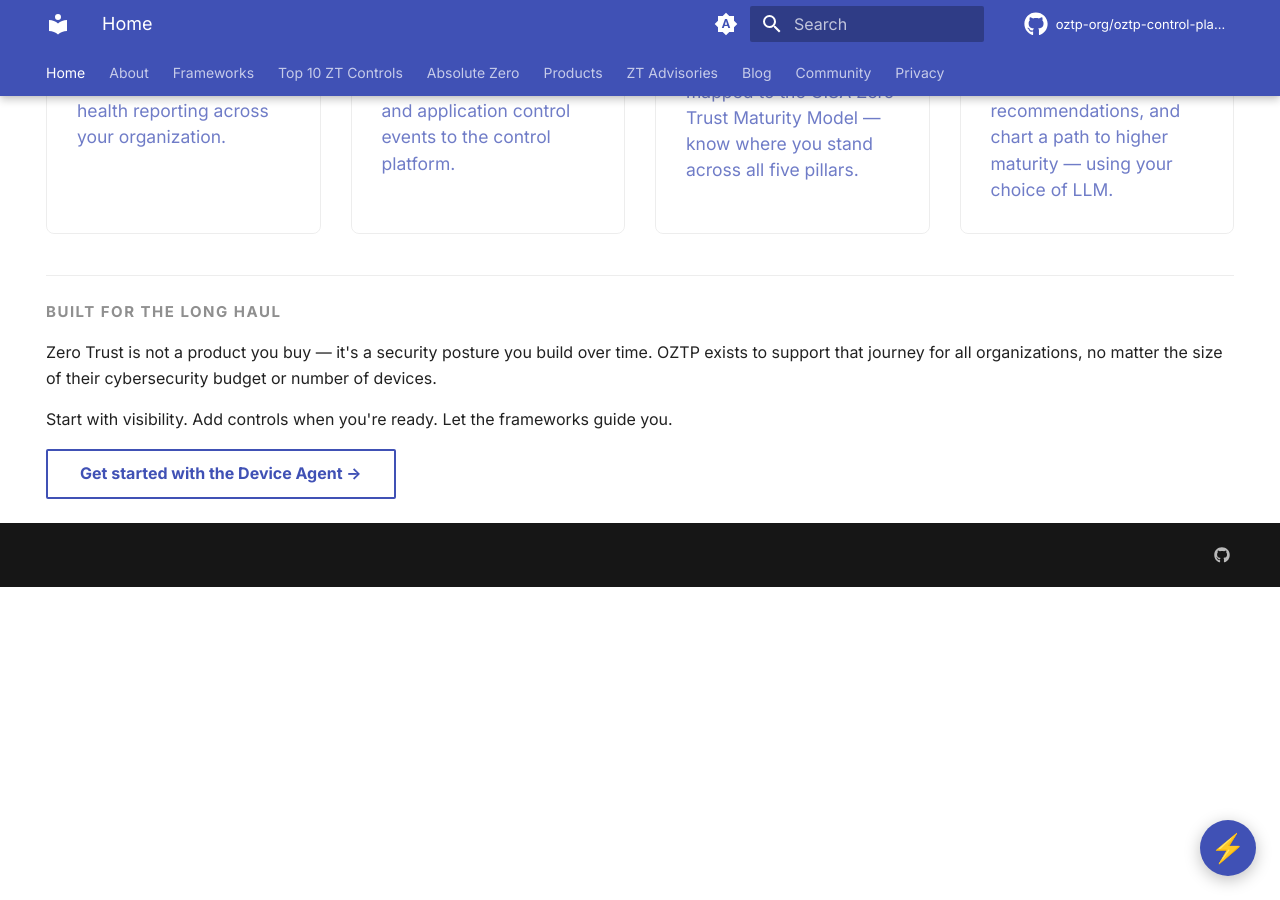
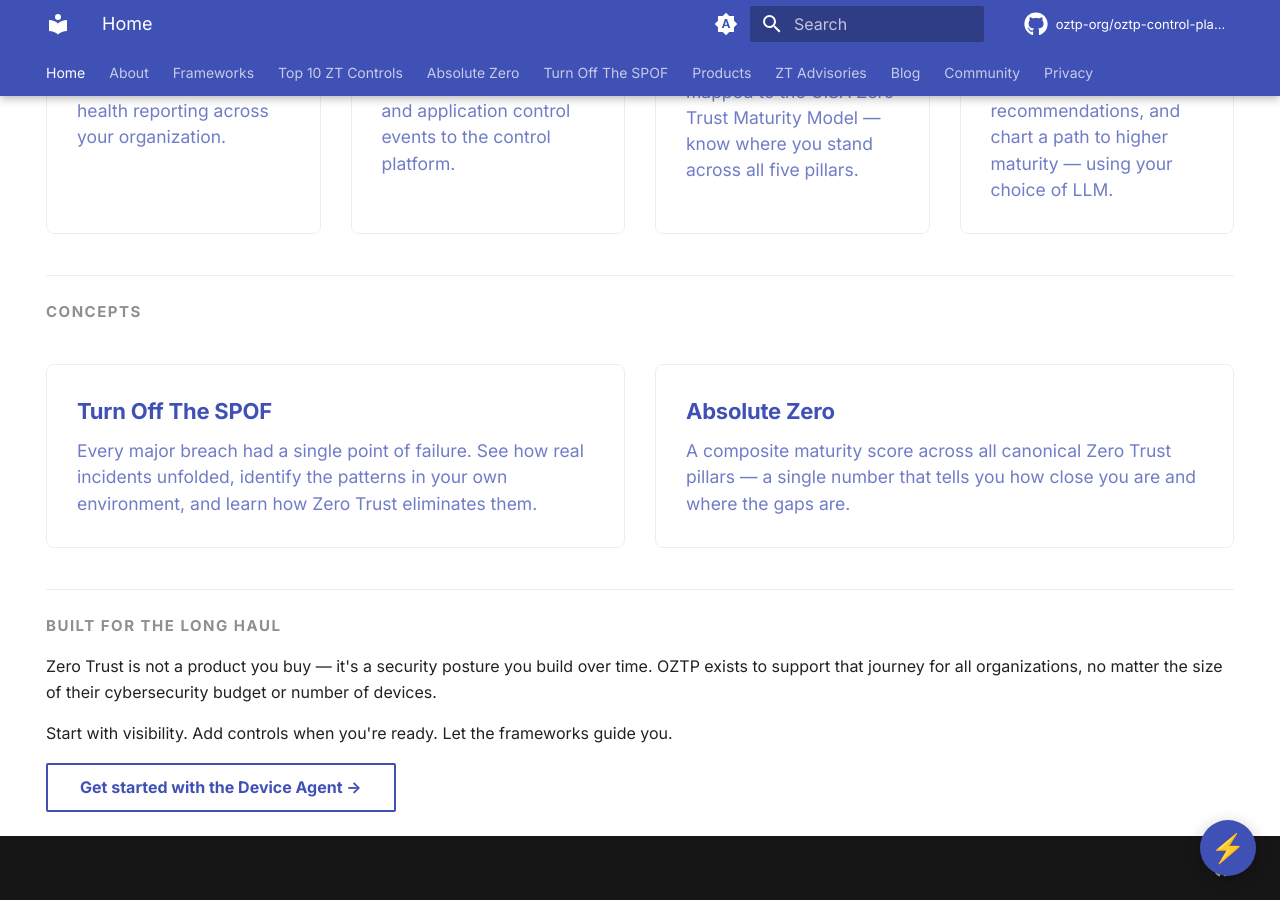
Before and after one commit to oztp-org/oztp-org.github.io, an MkDocs documentation site: the page built from docs/index.md, in a window 1280 px wide and 900 px high, scrolled down 1585 px. Built offline with MkDocs 1.6.1 and Material for MkDocs 9.7.7, drawn with Linux system fonts in a browser that asks for light colours; comment, search, counter and statistics services are not loaded.

Commit message:
Add Turn Off The SPOF page with incident gallery and SPOF checklist
Eight real incidents (WannaCry, DNC, SolarWinds, CCleaner, Colonial Pipeline,
Twitter 2020, Snowden, LastPass) with Wikipedia links, SPOF pattern table,
framework alignment (NIST/CISA/CIS), 18-item checklist, and planned assessment
section. Added to top-level nav and index Concepts section.

Co-Authored-By: Claude Sonnet 4.6 <noreply@anthropic.com>

```diff
--- a/docs/index.md
+++ b/docs/index.md
@@ -80,6 +80,21 @@ hide:
 
 ---
 
+<p class="section-label">Concepts</p>
+
+<div class="product-grid">
+  <a href="turn-off-the-spof/" class="product-card">
+    <h3>Turn Off The SPOF</h3>
+    <p>Every major breach had a single point of failure. See how real incidents unfolded, identify the patterns in your own environment, and learn how Zero Trust eliminates them.</p>
+  </a>
+  <a href="absolute-zero/" class="product-card">
+    <h3>Absolute Zero</h3>
+    <p>A composite maturity score across all canonical Zero Trust pillars — a single number that tells you how close you are and where the gaps are.</p>
+  </a>
+</div>
+
+---
+
 <p class="section-label">Built for the Long Haul</p>
 
 Zero Trust is not a product you buy — it's a security posture you build over time. OZTP exists to support that journey for all organizations, no matter the size of their cybersecurity budget or number of devices.
--- a/mkdocs.yml
+++ b/mkdocs.yml
@@ -90,6 +90,7 @@ nav:
   - Frameworks: frameworks.md
   - Top 10 ZT Controls: top10.md
   - Absolute Zero: absolute-zero.md
+  - Turn Off The SPOF: turn-off-the-spof.md
   - Products:
     - Overview: products/index.md
     - Control Platform: products/control-platform.md
```
Also changed, not shown: docs/turn-off-the-spof.md (added, +162 -0 lines).
